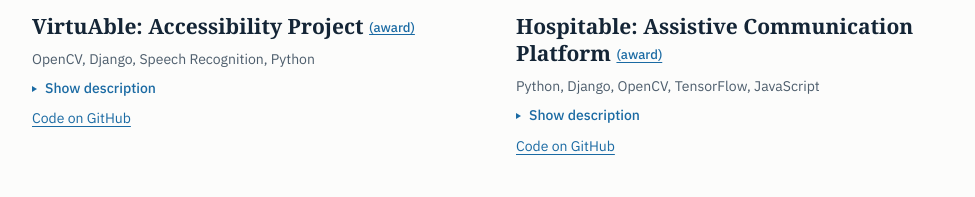
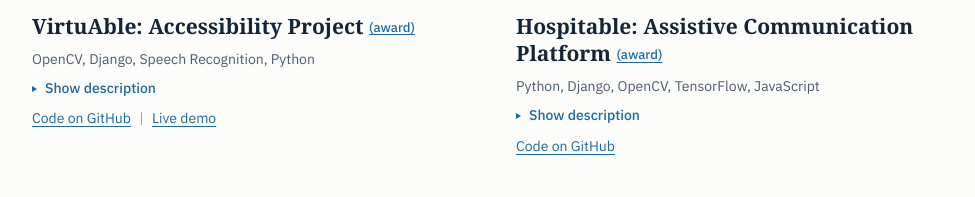
Before and after one commit to NeelGhoshal/neelghoshal.github.io, a plain HTML site: page index.html in a window 1280 px wide. Shown: the part 4865-5062 px from the top of the page, without its empty margins (152-1127 px from the left). Drawn offline with Linux system fonts and the light colour scheme; a web font is replaced by a local one.

Commit message:
Add live demo link for VirtuAble
Co-Authored-By: Claude Opus 5.5 <noreply@anthropic.com>
Claude-Session: https://claude.ai/code/session_01GDzHDYRE49WJoqzTVDU19W

```diff
--- a/index.html
+++ b/index.html
@@ -454,7 +454,7 @@
               <summary><span class="show">Show description</span><span class="hide">Hide description</span></summary>
               <p>A complete accessibility tool that lets <strong>visually impaired users</strong> control video calls <strong>without a keyboard or mouse</strong>: an OpenCV <strong>real-time hand-gesture pipeline</strong> maps gestures to meeting controls (mute, hand-raise) and pairs with <strong>speech recognition</strong> for audio feedback.</p>
             </details>
-            <p class="more"><a href="https://github.com/NeelGhoshal/Virtuable" target="_blank" rel="noopener">Code on GitHub</a></p>
+            <p class="more"><a href="https://github.com/NeelGhoshal/Virtuable" target="_blank" rel="noopener">Code on GitHub</a><span class="sep" aria-hidden="true">|</span><a href="https://virtuable.onrender.com" target="_blank" rel="noopener">Live demo</a></p>
           </div>
         </article>
         <article class="project" id="project-hospitable">
```
